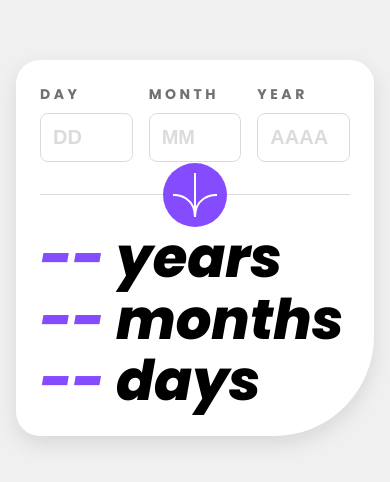
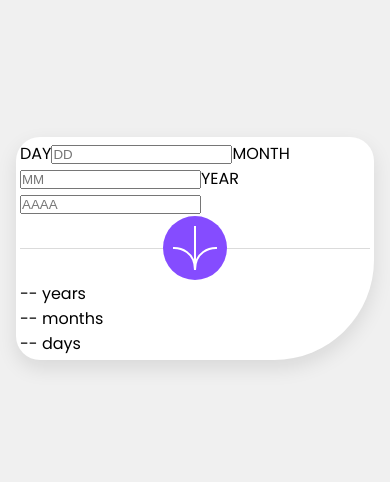
Before and after one commit to luccaspino/AgeCalc, a React (Vite) app: page / in a window 390 px wide. Shown: the part 174-656 px from the top of the page. Built offline with nearby package versions, Linux system fonts and the light colour scheme.

Commit message:
Update App.css

```diff
--- a/src/App.css
+++ b/src/App.css
@@ -22,73 +22,6 @@ body {
   box-shadow: 0 8px 20px rgba(0, 0, 0, 0.1);
   width: 100%;
   max-width: 840px;
-}
-
-.inputs-container {
-  display: flex;
-  gap: 2rem;
-  margin-bottom: 2rem;
-}
-
-.input-group {
-  display: flex;
-  flex-direction: column;
-  max-width: 160px;
-  position: relative;
-}
-
-.label-text {
-  font-weight: 700;
-  font-size: 0.875rem;
-  letter-spacing: 0.25em;
-  text-transform: uppercase;
-  color: hsl(0, 1%, 44%);
-  margin-bottom: 0.5rem;
-}
-
-.input-group.erro .label-text {
-  color: hsl(0, 100%, 67%);
-}
-
-
-input[type="number"] {
-  -moz-appearance: textfield;
-}
-
-input[type="number"]::-webkit-outer-spin-button,
-input[type="number"]::-webkit-inner-spin-button {
-  -webkit-appearance: none;
-  margin: 0;
-}
-
-input {
-  padding: 1rem;
-  border: 1px solid hsl(0, 0%, 86%);
-  border-radius: 8px;
-  font-size: 2rem;
-  font-weight: 700;
-  width: 100%;
-  outline: none;
-  color: hsl(0, 0%, 8%);
-}
-
-input.erro {
-  border-color: hsl(0, 100%, 67%);
-}
-
-input::placeholder {
-  color: hsl(0, 0%, 86%);
-}
-
-input:focus {
-  border-color: hsl(259, 100%, 65%);
-}
-
-.error-text {
-  color: hsl(0, 100%, 67%);
-  font-size: 0.875rem;
-  font-style: italic;
-  margin: 0.5rem 0 0;
 }
 
 .divider {
@@ -124,38 +57,15 @@ button:hover {
   background-color: hsl(0, 0%, 8%);
 }
 
-.result {
-  font-size: 6.5rem;
-  font-weight: 800;
-  font-style: italic;
-  line-height: 1.1;
-}
-
-.result p {
-  margin: 0;
-}
-
-.result span {
-  color: hsl(259, 100%, 65%);
+.arrow-icon {
+  width: 46px;
+  height: 44px;
 }
 
 @media (max-width: 768px) {
   .app {
     padding: 1.5rem;
     border-radius: 24px 24px 100px 24px;
-  }
-
-  .inputs-container {
-    gap: 1rem;
-  }
-
-  .input-group {
-    max-width: none;
-  }
-
-  input {
-    font-size: 1.25rem;
-    padding: 0.75rem;
   }
 
   button {
@@ -166,7 +76,29 @@ button:hover {
     transform: translate(-50%, -50%);
   }
 
-  .result {
-    font-size: 3.5rem;
+  .arrow-icon {
+    width: 30px;
+    height: 30px;
   }
 }
+
+
+@media (max-width: 430px) {
+  .app {
+    padding: 0.25rem;
+    border-radius: 24px 24px 100px 24px;
+  }
+
+  button {
+    width: 64px;
+    height: 64px;
+    left: 50%;
+    right: auto;
+    transform: translate(-50%, -50%);
+  }
+
+  .arrow-icon {
+    width: 30px;
+    height: 30px;
+  }
+}
```
